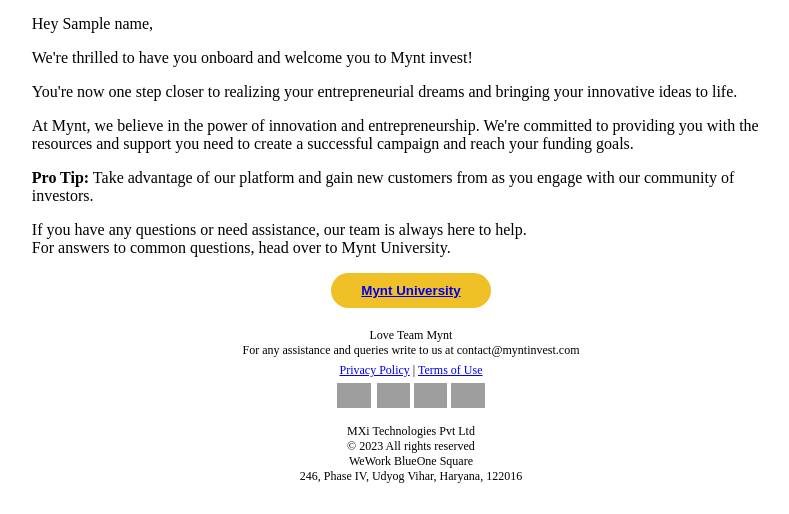
After one commit to ananyt-webmavericks/mynt_backend, a Django app: template templates/founder_welcome.html in a window 1280 px wide. The commit adds this page. Shown: the part 641-1155 px from the top of the page, without its empty margins (229-1018 px from the left). Run offline with Django 4.2, Linux system fonts and the light colour scheme; the template is opened without the code that fills it: most values are stand-ins (such as "Sample title", 1, 10 or a date in 2020); grey boxes are pictures that could not be loaded.

Commit message:
email settings done

```diff
--- a/mynt_users/mail.py
+++ b/mynt_users/mail.py
@@ -19,7 +19,7 @@
             {
             "From": {
                 "Email": env("METEOR_EMAIL"),
-                "Name": "Meteor Ventures"
+                "Name": "MYNT INVEST"
             },
             "To": [
                 {
--- /dev/null
+++ b/templates/founder_welcome.html
@@ -0,0 +1,41 @@
+<div style="  width: 60%; margin: 30px auto; ">
+    <div>
+        <div style="text-align: center;"><img src="https://myntassets.s3.ap-south-1.amazonaws.com/email/logo.png" height="160px" /></div>
+        <div style="text-align: center;"><img src="https://myntassets.s3.ap-south-1.amazonaws.com/email/InnovativeIdeas.png" height="450px"/></div>
+        <p>Hey {{name}},</p>
+        <p>We're thrilled to have you onboard and welcome you to Mynt invest!
+
+        </p>
+        <p>You're now one step closer to realizing your entrepreneurial dreams and bringing your innovative ideas to
+            life.</p>
+
+
+        <p>At Mynt, we believe in the power of innovation and entrepreneurship. We're committed to providing you with
+            the resources and support you need to create a successful campaign and reach your funding goals. </p>
+        <p><b>Pro Tip:</b> Take advantage of our platform and gain new customers from as you engage with our community
+            of investors.</p>
+        <p>If you have any questions or need assistance, our team is always here to help.<br> For answers to common
+            questions, head over to Mynt University. </p>
+
+        <div style="text-align: center;"><button style="padding: 10px 30px; background-color: #efc127; border: 0px; border-radius: 100px; font-weight: 600;"><a href="https://mynt-ui.webmavericks.org/myntUniversity/faqs">Mynt University<a></button></div>
+    </div>
+    <div>
+        <div  style="flex-direction: column; margin-top: 20px; text-align: center;">
+            <p style="text-align: center; margin: 0; font-size: 12px;">Love Team Mynt <br> For any assistance and
+                queries write to us at contact@myntinvest.com</p>
+                <p style="line-height: .5px; font-size: 12px;"><a href="https://mynt-ui.webmavericks.org/privacy-policy">Privacy Policy</a> | <a href="https://mynt-ui.webmavericks.org/terms-and-condition">Terms of Use<a/></p>
+        </div>
+        <div style="gap: 3px; margin-top: 8px ; text-align: center;" >
+            <img style="margin-right: 2px ;" src="https://myntassets.s3.ap-south-1.amazonaws.com/email/linkedin.png" height="25px" />
+            <img src="https://myntassets.s3.ap-south-1.amazonaws.com/email/instagram.png" height="25px" />
+        <img src="https://myntassets.s3.ap-south-1.amazonaws.com/email/facebook.png" height="25px" />
+        <img src="https://myntassets.s3.ap-south-1.amazonaws.com/email/youtube.png" height="25px" />
+        </div>
+        <div style="text-align: center;">
+            <p style="font-size: 12px; text-align: center;"> MXi Technologies Pvt Ltd <br>
+                © 2023 All rights reserved <br>
+                WeWork BlueOne Square<br>
+                246, Phase IV, Udyog Vihar, Haryana, 122016</p>
+        </div>
+    </div>
+</div>
```
Also changed, not shown: mynt_users/views.py (+6 -3 lines), templates/contract.html (+13 -18 lines), templates/offline_payment.html (+11 -17 lines), templates/payment_failed.html (+9 -16 lines), templates/verification.html (+14 -20 lines), templates/welcome_mail.html (+9 -15 lines), 1 other file.
